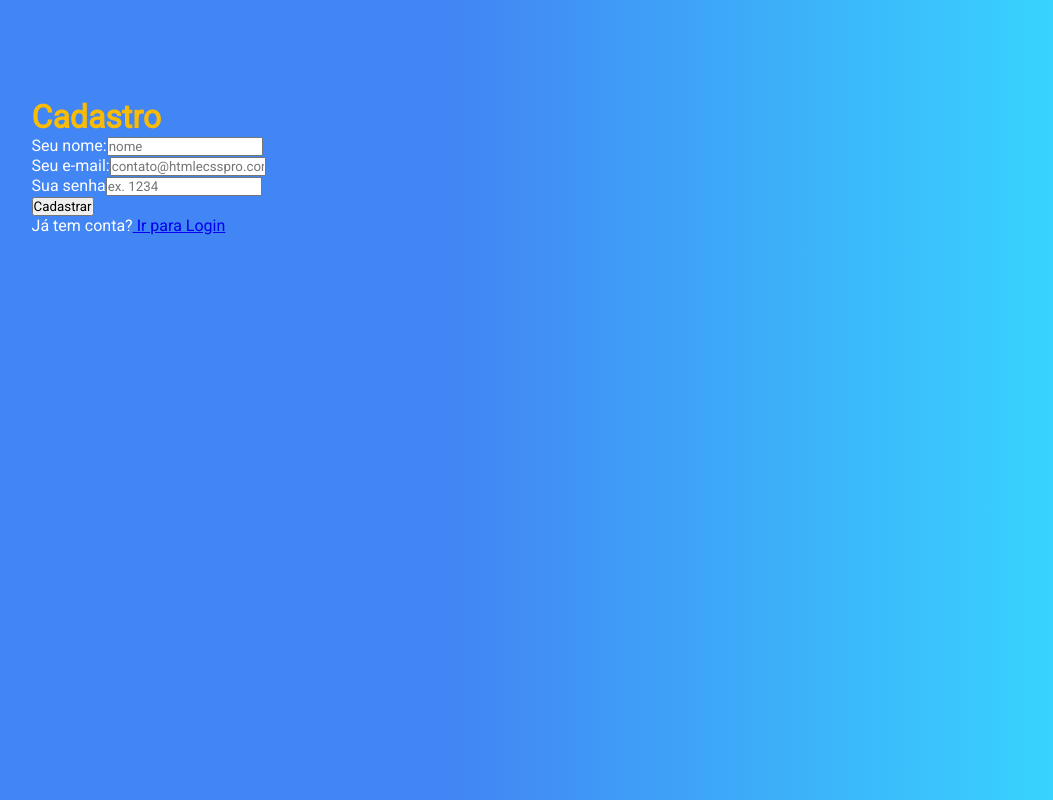
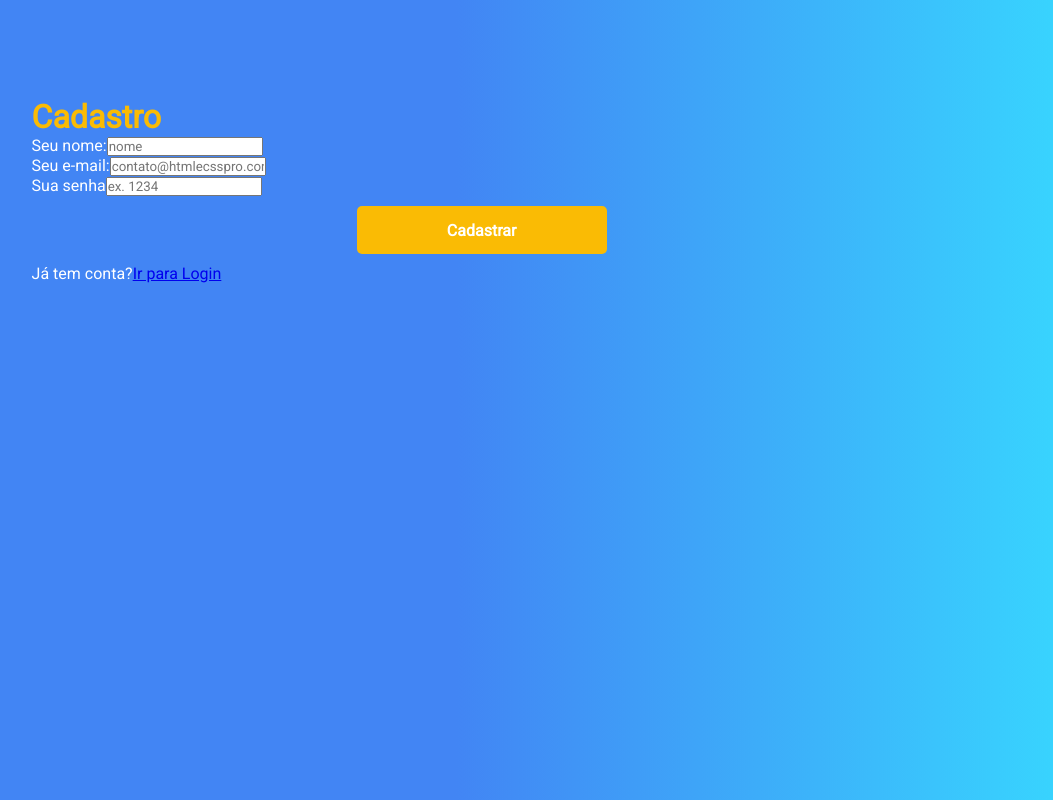
Before and after one commit to SmartLinesPlatform/frontend-attendant, a React (Create React App) app: page /cadastro in a window 1280 px wide. Shown: the whole page, without its empty margins (165-1218 px from the left). Built offline with nearby package versions, Linux system fonts and the light colour scheme.

Commit message:
Atualização tela login/cadastro

```diff
--- a/src/pages/Cadastro/cadastro.tsx
+++ b/src/pages/Cadastro/cadastro.tsx
@@ -36,12 +36,12 @@ const Cadastro: React.FC = () => {
               </p>
 
               <p>
-                <input type="submit" value="Cadastrar" />
+              <a href="/index"><button type="button" className="btn-1">Cadastrar</button></a>
               </p>
 
               <p className="link">
                 Já tem conta?
-              <a href="#paralogin"> Ir para Login </a>
+              <a href="/login">Ir para Login</a>
               </p>
             </form>
           </div>
```
